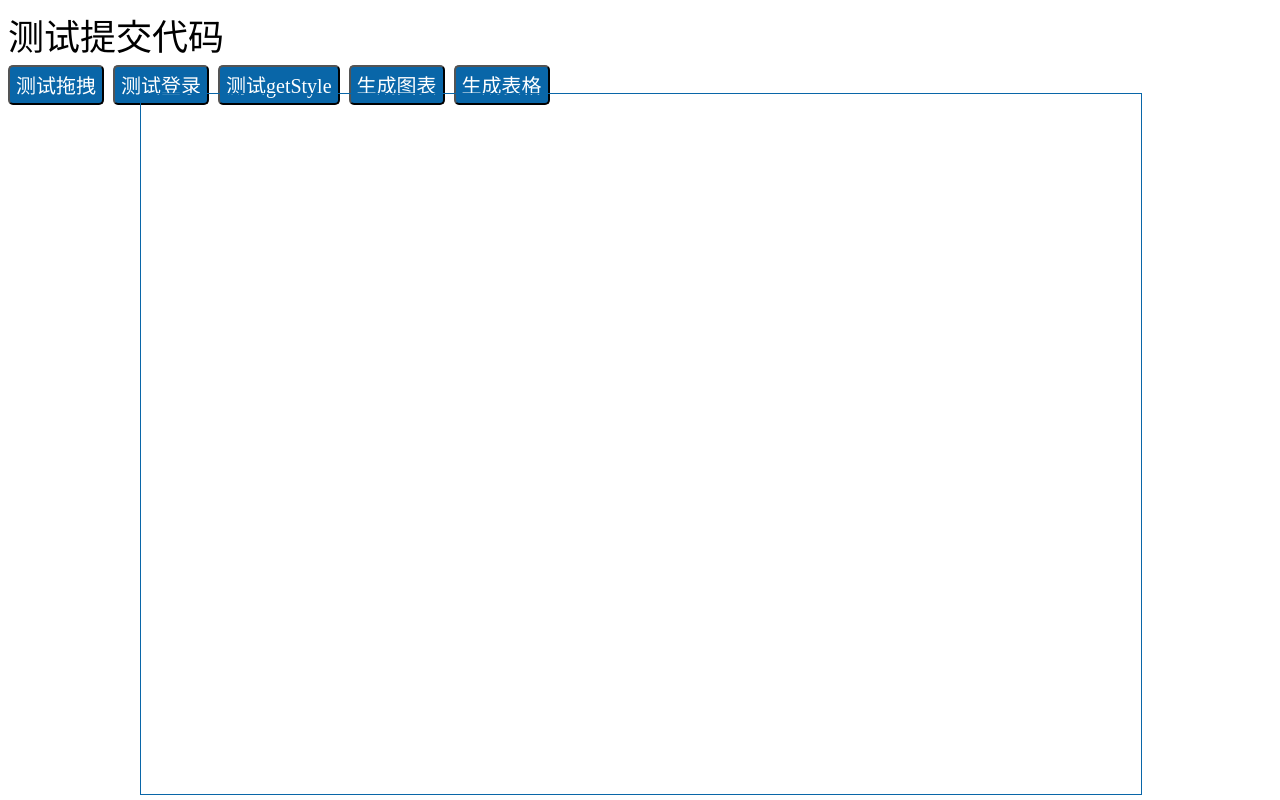
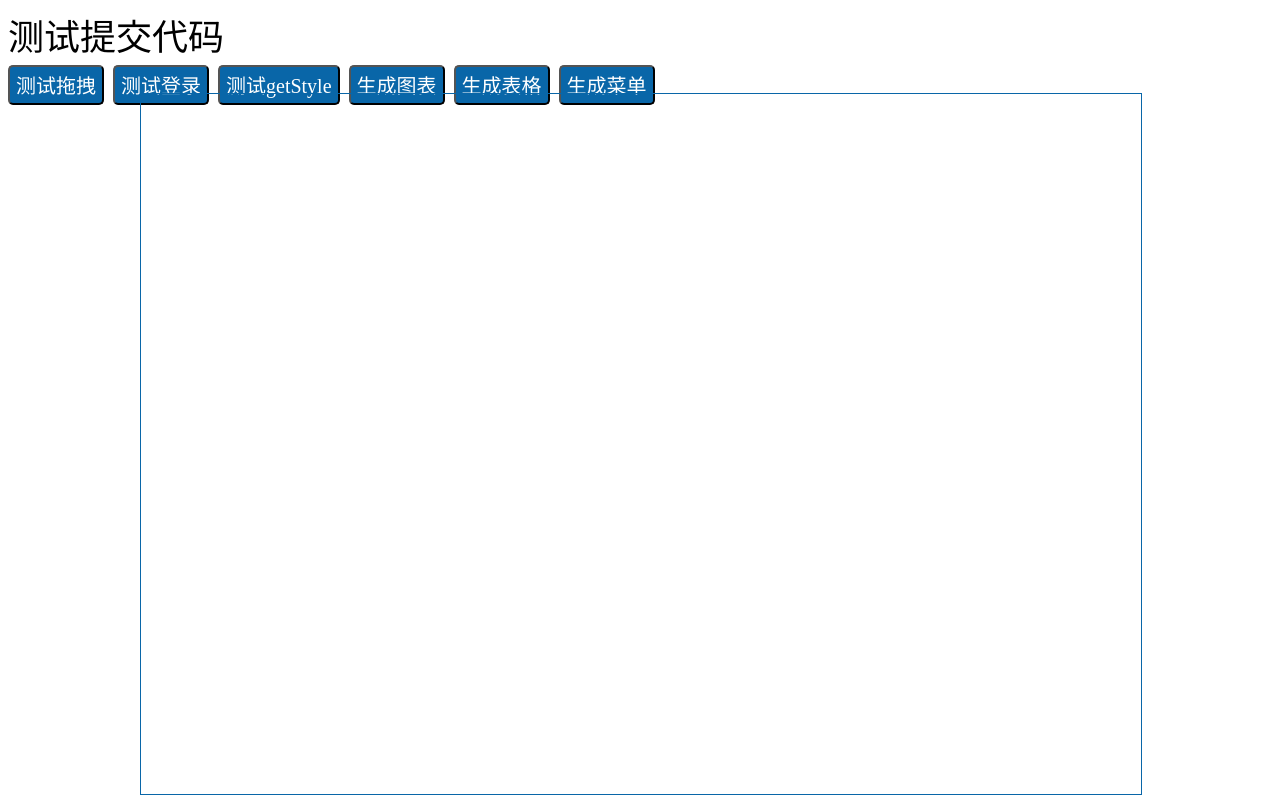
Before and after one commit to liujianhuanzz/fore-end.js, a plain HTML site: page test.html in a window 1280 px wide. Drawn offline with Linux system fonts and the light colour scheme.

Commit message:
添加test.html中添加测试生成菜单

```diff
--- a/test.html
+++ b/test.html
@@ -19,6 +19,7 @@
   <input type="button" value="测试getStyle" onclick="testGetStyle();">
   <input type="button" value="生成图表" onclick="testChart();">
   <input type="button" value="生成表格" onclick="testTable();">
+  <input type="button" value="生成菜单" onclick="testMenu();">
   <div id="testContent"></div>
 </body>
 </html>
--- a/userpackage/test.js
+++ b/userpackage/test.js
@@ -109,3 +109,7 @@ function testTable(){
 		'callback':function(){alert('填写执行函数')}
 	});
 }
+/*测试生成菜单*/
+function testMenu(){
+	$('#testContent').children().remove();
+}
```
